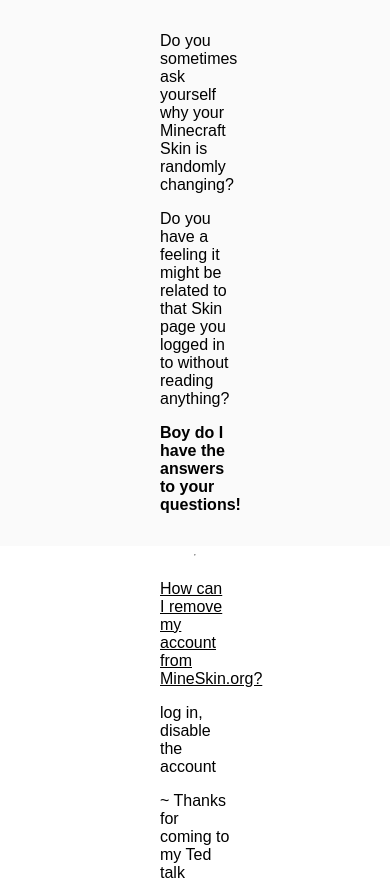
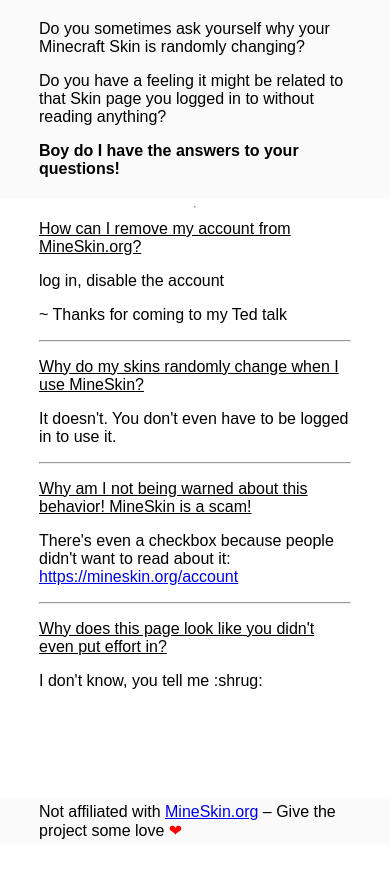
Before and after one commit to SpraxDev/remove-from-mineskin.de, a plain HTML site: page index.html in a window 390 px wide. Shown: the top 885 px of the page. After the commit the page ends 844 px from the top, so only its background shows below. Drawn offline with Linux system fonts and the light colour scheme.

Commit message:
Improve readability on mobile
Looked very squished

```diff
--- a/index.html
+++ b/index.html
@@ -51,7 +51,7 @@
       header,
       main,
       footer {
-          padding: 1em 10em;
+          padding: 1% 10%;
       }
 
       main hr {
```
